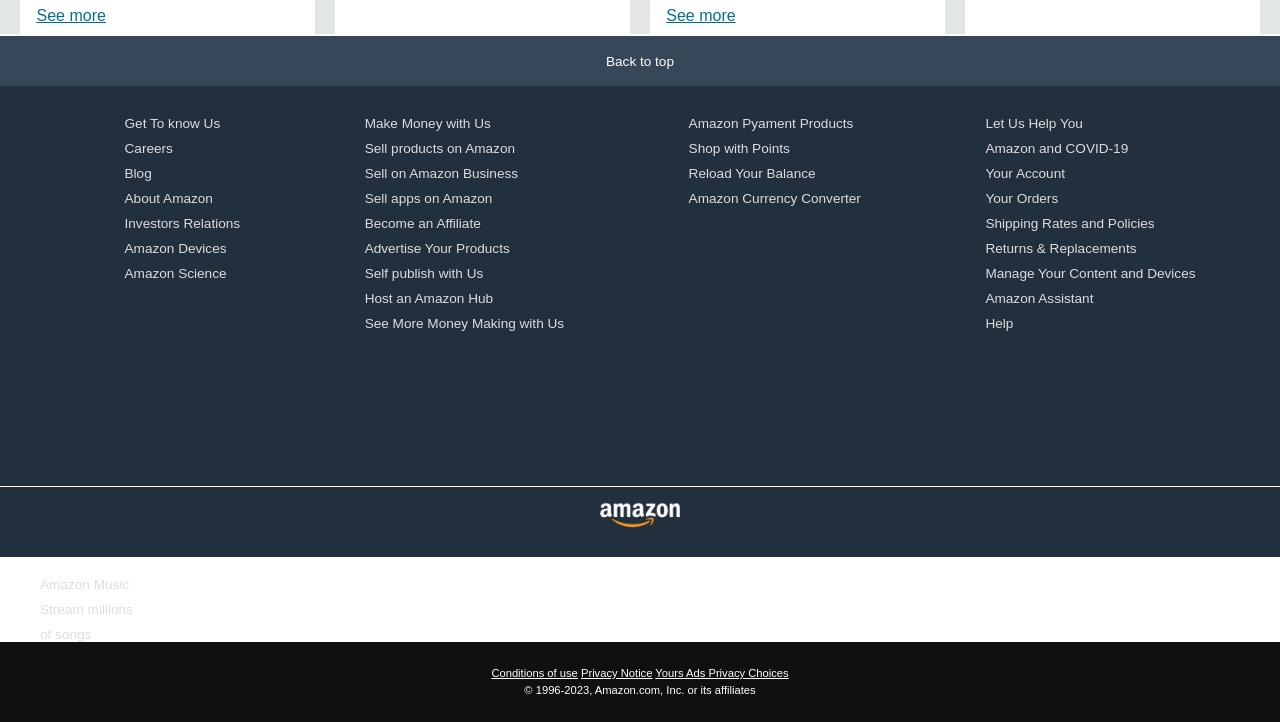
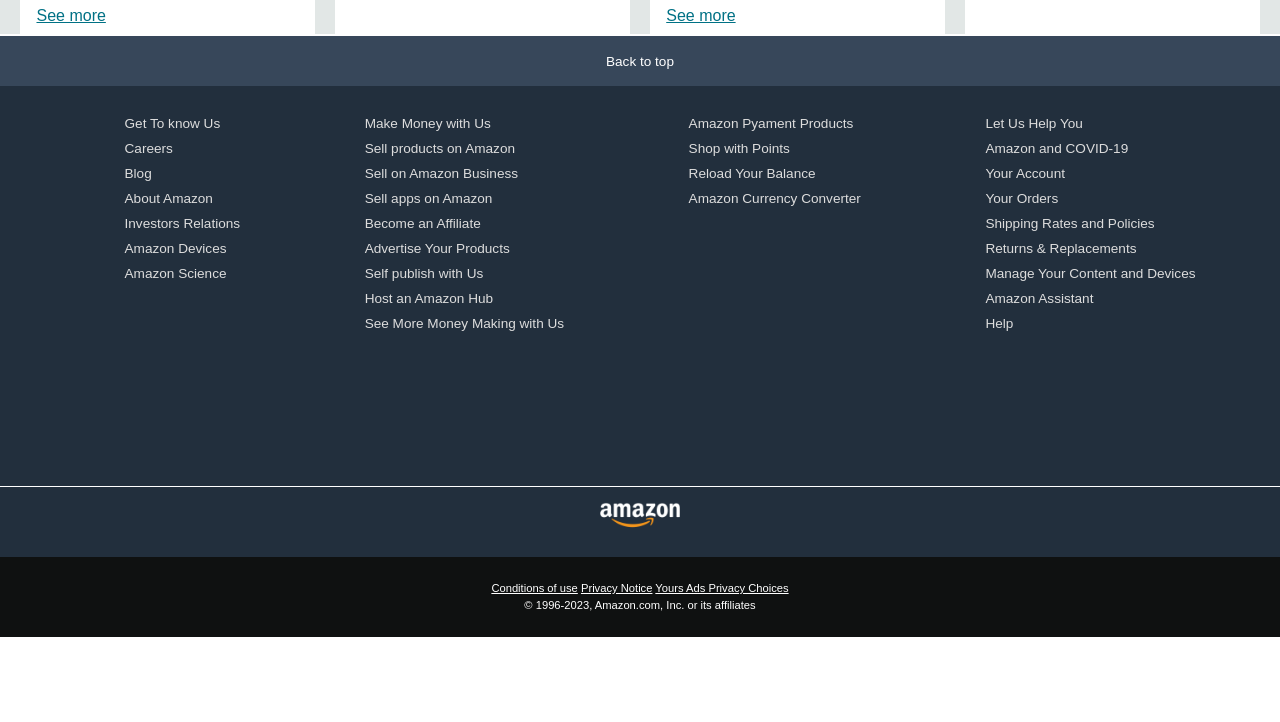
Before and after one commit to jonofficial/Amazon-clone, a plain HTML site: page index.html in a window 1280 px wide. Shown: the part 1816-2538 px from the top of the page. After the commit the page ends 2453 px from the top, so only its background shows below. Drawn offline with Linux system fonts and the light colour scheme.

Commit message:
index.html

```diff
--- a/index.html
+++ b/index.html
@@ -208,15 +208,6 @@
         <div class="foot-panel3">
             <div class="logo2"></div>
         </div>
-        <div class="foot-panel4">
-            <div class="panel4">
-                <ul id="pan4">
-                    <a>Amazon Music</a>
-                    <a>Stream millions</a>
-                    <a>of songs</a>
-                </ul>
-            </div>
-        </div>
         <div class="foot-panel5">
             <div class="pages">
                 <a href="https://www.amazon.com/hz/cs/help?nodeId=GLSBYFE9MGKKQXXM">Conditions of use</a>
```
